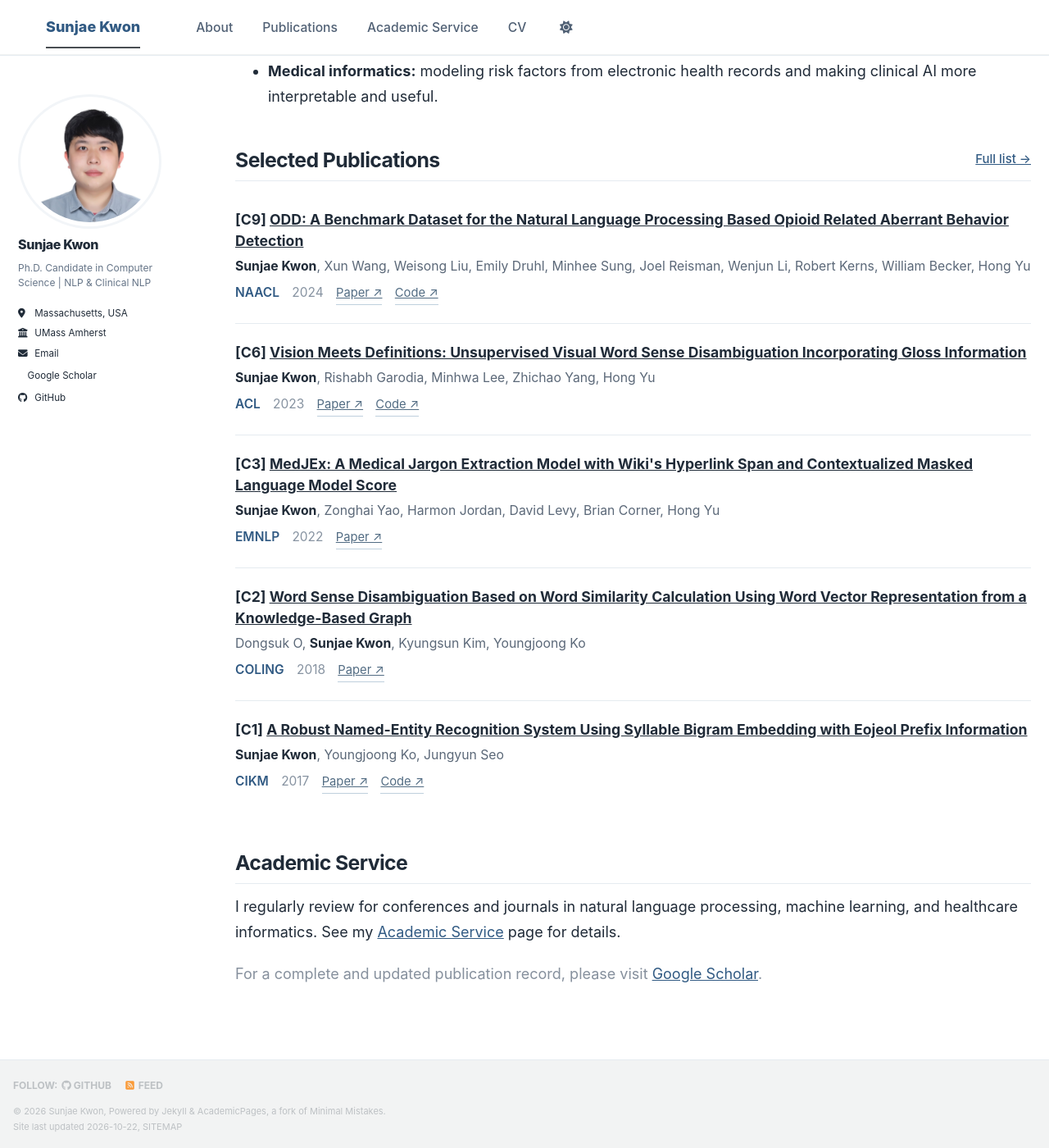
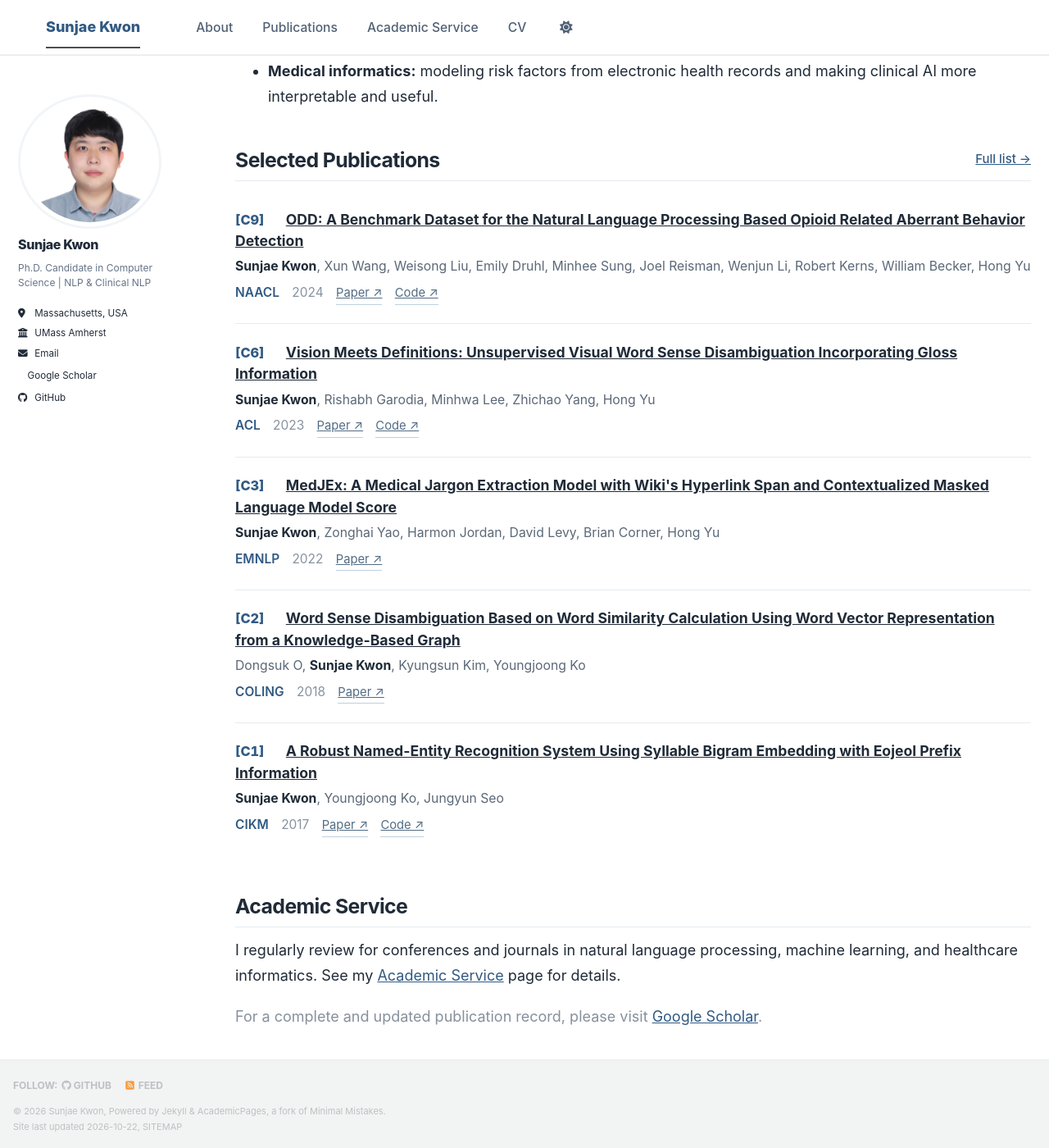
Before and after one commit to soon91jae/soon91jae.github.io, a Jekyll site: the page built from _pages/about.md, in a window 1280 px wide and 1400 px high, scrolled down 693 px. Shown: the whole window at 82% size. Built offline with Jekyll 4.4.1, drawn with Linux system fonts in a browser that asks for light colours; a style sheet for code colours, icons or effects is not loaded.

Commit message:
Style chronological conference workshop journal reference numbers

```diff
--- a/assets/css/main.scss
+++ b/assets/css/main.scss
@@ -123,3 +123,14 @@
   #main > .page { width: 100%; max-width: 100%; padding: 0; }
   #main { padding-left: 1rem; padding-right: 1rem; }
 }
+
+/* Publication reference labels */
+.paper-number {
+  color: var(--sk-accent, #315a83);
+  font-weight: 780;
+  font-size: .91rem;
+  white-space: nowrap;
+  display: inline-block;
+  min-width: 3.2rem;
+  font-variant-numeric: tabular-nums;
+}
```
